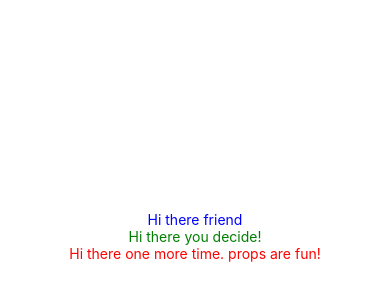
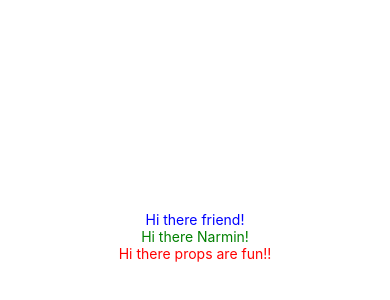
Before and after one commit to medhatnar/pocketdex, a React Native app: screen / in a window 390 px wide. Shown: the part 186-486 px from the top of the page. Built offline with nearby package versions, Linux system fonts and the light colour scheme.

Commit message:
app changed

```diff
--- a/App.js
+++ b/App.js
@@ -4,7 +4,7 @@ import { StyleSheet, View, Text } from 'react-native';
 class Greeting extends Component {
   render() {
     return (
-      <Text style={{color:this.props.color}}>Hi there {this.props.name}</Text>
+      <Text style={{color:this.props.color}}>Hi there {this.props.name}!</Text>
     )
   }
 }
@@ -14,8 +14,8 @@ export default class App extends React.Component {
     return (
       <View style={styles.container}>
         <Greeting color='blue' name='friend' />
-        <Greeting color='green' name='you decide!' />
-        <Greeting color='red' name='one more time. props are fun!' />
+        <Greeting color='green' name='Narmin' />
+        <Greeting color='red' name='props are fun!' />
       </View>
     );
   }
--- a/package.json
+++ b/package.json
@@ -21,6 +21,7 @@
   "dependencies": {
     "expo": "^25.0.0",
     "react": "16.2.0",
-    "react-native": "0.52.0"
+    "react-native": "0.52.0",
+    "watchman": "1.0.0"
   }
 }
```
Also changed, not shown: 1 other file (tests, documents, lock files or other folders).
